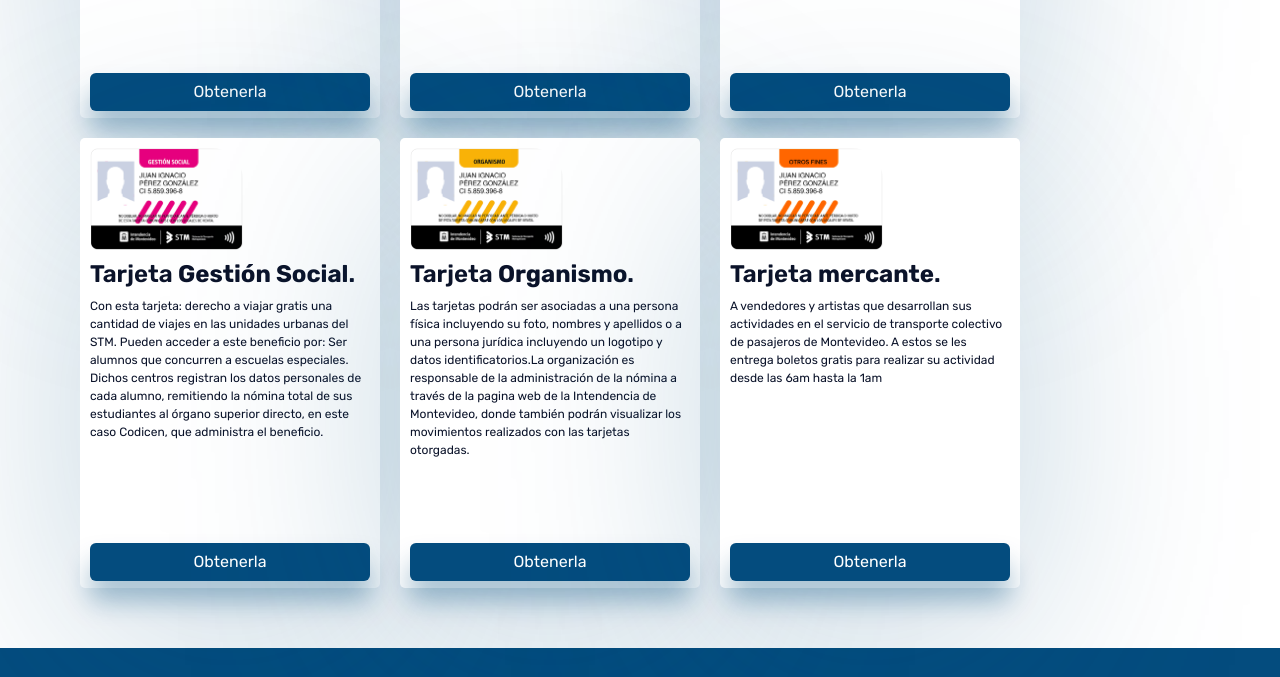
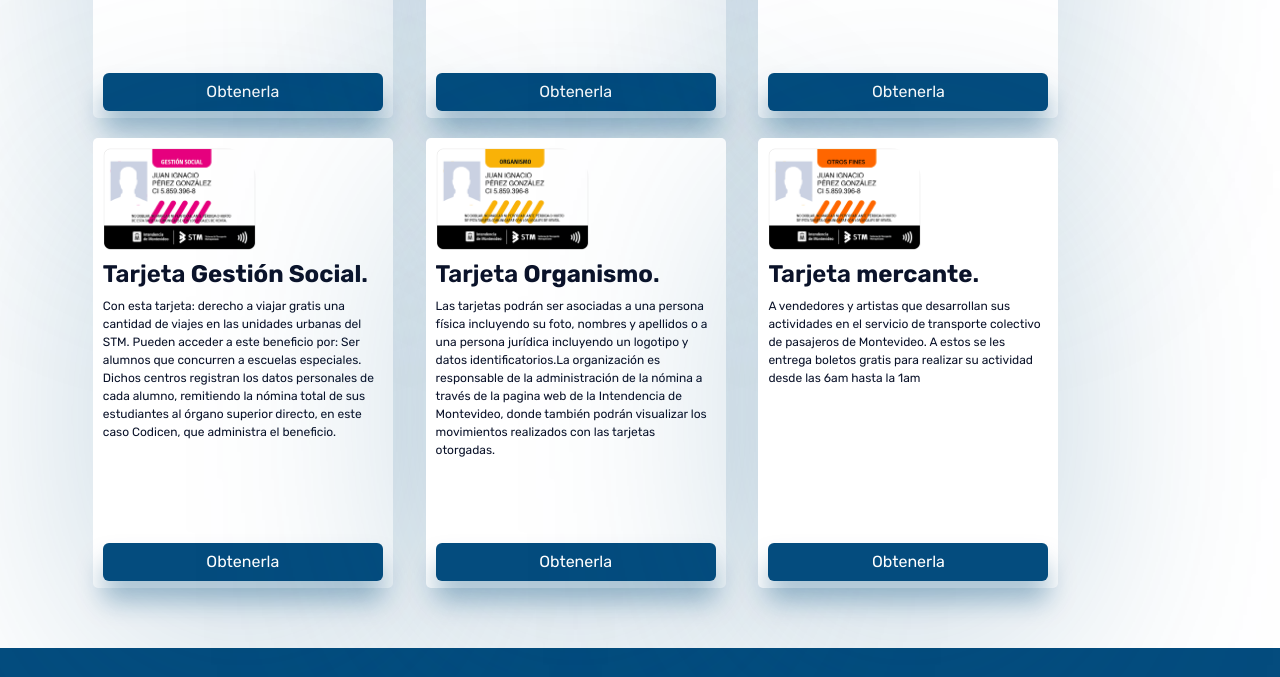
Before and after one commit to MilaTactica/PreentregaCoder3-FacundoViganoCarballo, a website: page pages/tarjetas.html in a window 1280 px wide. Shown: the part 541-1218 px from the top of the page. Drawn offline with nearby package versions, Linux system fonts and the light colour scheme.

Commit message:
Se arreglan tarjetas

```diff
--- a/pages/tarjetas.html
+++ b/pages/tarjetas.html
@@ -50,7 +50,7 @@
     </section>
     <section class="tarjetas">
         <div class="container">
-            <div class="row">
+            <div class="row row-tarjetas">
                 <div class="column col-12 col-md-4 col-lg-5">
                     <div class="contenedorcard">
                         <img class="imagenestarjetas" src="../assets/imgs/basica.png" alt="">
@@ -84,7 +84,7 @@
                         <a class="botonTarjetas btn" href="">Obtenerla</a>
                     </div>
                 </div>
-                <div class="column col-12 col-md-4 col-lg-6 col-xl-6">
+                <div class="mercante-card column col-12 col-md-4 col-lg-6 col-xl-6">
                     <div class="contenedorcard">
                         <img class="imagenestarjetas" src="../assets/imgs/organismo.png" alt="">
                         <h2 class="tarjeta-titulo">Tarjeta <span class="bold">Organismo</span>.</h2>
@@ -92,7 +92,7 @@
                         <a class="botonTarjetas btn" href="">Obtenerla</a>
                     </div>
                 </div>
-                <div class="column col-12 col-md-4 col-lg-6">
+                <div class="mercante-card column col-12 col-md-4 col-lg-6">
                     <div class="contenedorcard">
                         <img class="imagenestarjetas" src="../assets/imgs/vendedores-otros.png" alt="">
                         <h2 class="tarjeta-titulo">Tarjeta <span class="bold">mercante</span>.</h2>
--- a/sass/layout/_media-queries.scss
+++ b/sass/layout/_media-queries.scss
@@ -53,3 +53,29 @@
         }
     }
 }
+
+@media screen and (max-width: 1441px) {
+    .column{
+        margin-left: 2%;
+    }
+}
+@media screen and (max-width: 2561px) {
+    .column{
+        margin-left: 2%;
+    }
+}
+@media screen and (max-width: 426px) {
+    .column{
+        margin-left: 15%;
+    }
+}
+@media screen and (max-width: 378px) {
+    .column{
+        margin-left: 10%;
+    }
+}
+@media screen and (max-width: 321px) {
+    .column{
+        margin-left: 3%;
+    }
+}
```
Also changed, not shown: css/styles.css, sass/layout/_tarjetas-main.scss (line endings or trailing spaces), 1 other file.
